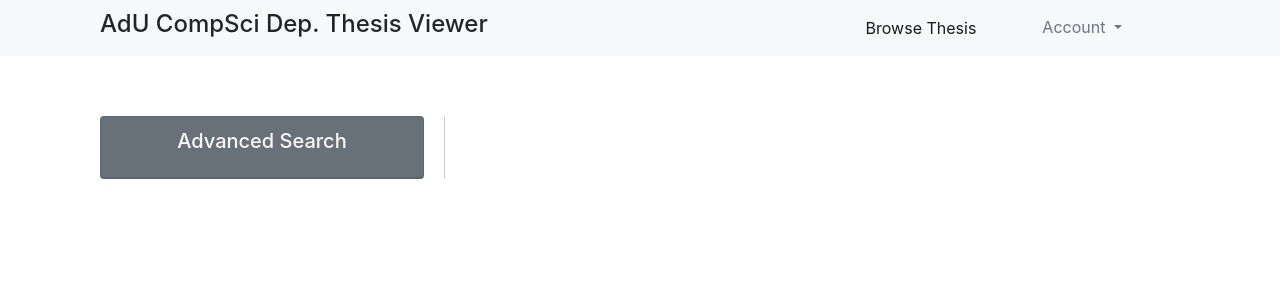
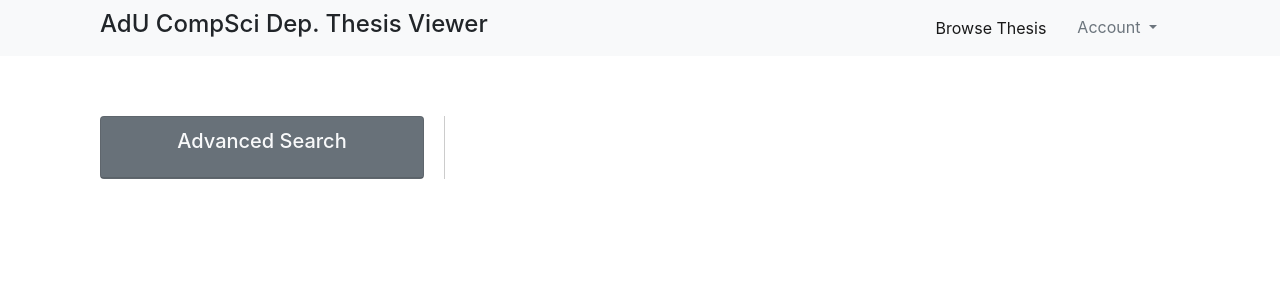
Before and after one commit to Firetryer/ThesisViewingSystem, a Flask app: page /view_thesis in a window 1280 px wide. Shown: the top 300 px of the page. Run offline with Flask 2, Linux system fonts and the light colour scheme; the visitor is signed in with stand-in values (Sample User, id 1); data comes from the database, SQL or seed files in the repository; data that the repository does not hold is empty; some libraries are stand-ins or nearby versions.

Commit message:
Fixed Nav Bar

```diff
--- a/ThesisViewing/thesisviewing/static/css/styles.css
+++ b/ThesisViewing/thesisviewing/static/css/styles.css
@@ -29,5 +29,5 @@ height: 100%; width: 100%;
 
 
 .nav2 li {
-    margin-right: 45px;
+    margin-right: 10px;
 }
--- a/ThesisViewing/thesisviewing/templates/layout.html
+++ b/ThesisViewing/thesisviewing/templates/layout.html
@@ -20,6 +20,7 @@
 		<header>
 			<nav class="navbar navbar-expand-lg navbar-light bg-light nav2">
 				<div class="order-1">
+
 			        <button class="navbar-toggler" type="button" data-toggle="collapse" data-target=".dual-collapse2">
 			            <span class="navbar-toggler-icon"></span>
 			        </button>
```
